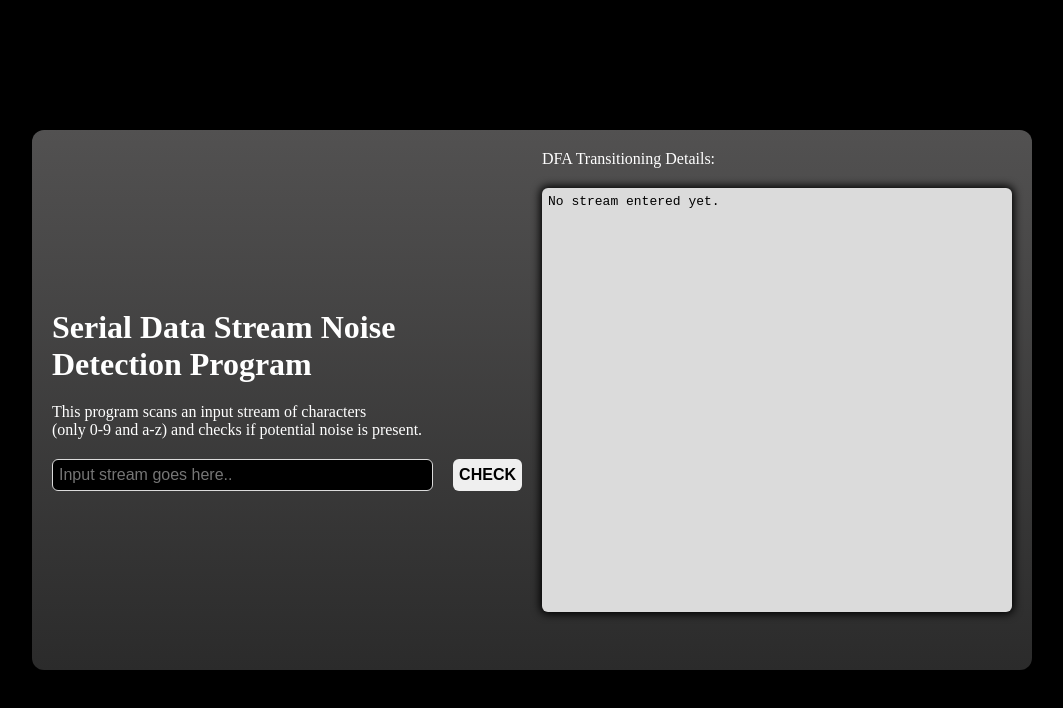
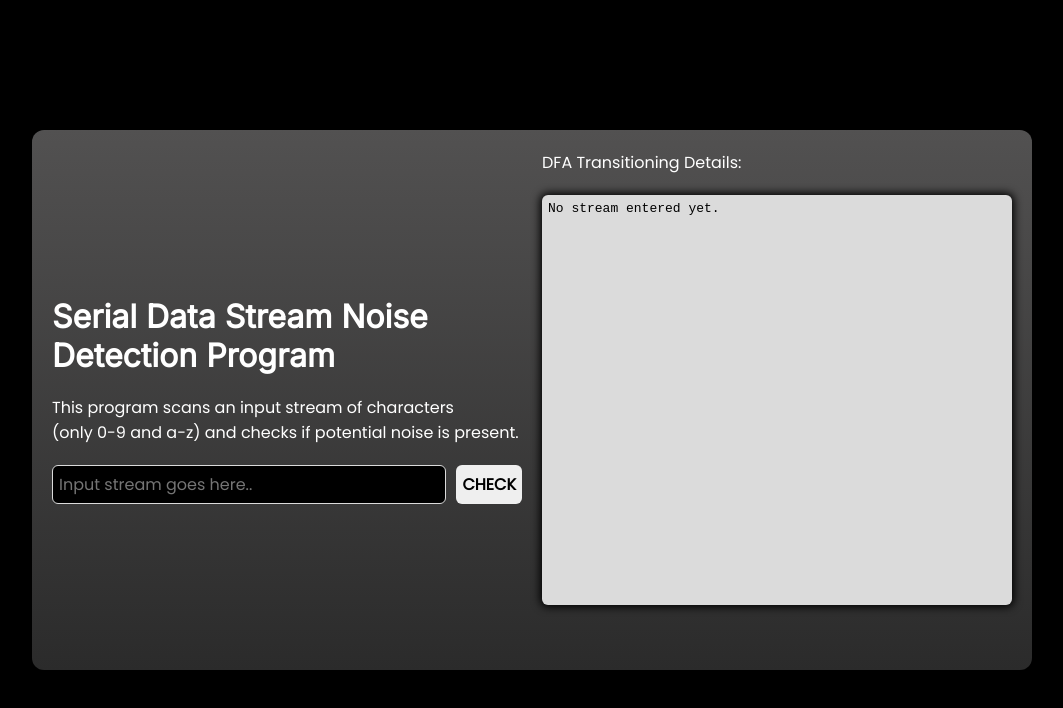
Before and after one commit to NeoTSZ/DFA-Project, a website built with Vite: page index.html in a window 1280 px wide. Shown: the whole page, without its empty margins (108-1171 px from the left). Built offline with nearby package versions, Linux system fonts and the light colour scheme.

Commit message:
Fonts updated.

```diff
--- a/index.html
+++ b/index.html
@@ -6,6 +6,8 @@
   <meta charset="UTF-8" />
   <meta name="viewport" content="width=device-width, initial-scale=1.0" />
   <link rel="stylesheet" href="src/style.css">
+  <link rel="stylesheet" href="https://fonts.googleapis.com/css?family=Inter">
+  <link rel="stylesheet" href="https://fonts.googleapis.com/css?family=Poppins">
 
   <title>Serial Noise Detector</title>
 
--- a/src/style.css
+++ b/src/style.css
@@ -4,6 +4,7 @@
   padding: 0;
   box-sizing: border-box;
   color: white;
+  font-family: "Poppins";
 }
 
 body
@@ -68,11 +69,11 @@ body
 h1
 {
   color: white;
+  font-family: "Inter";
 }
 
 button, input
 {
-  font-family: sans-serif;
   padding: 6px;
   border-radius: 6px;
   border: none;
@@ -83,7 +84,6 @@ button, input
 button
 {
   color: black;
-  margin-left: 20px;
   font-weight: bold;
   flex-grow: 0;
 }
@@ -115,4 +115,5 @@ input
 {
   display: flex;
   width: 100%;
+  gap: 10px;
 }
```
